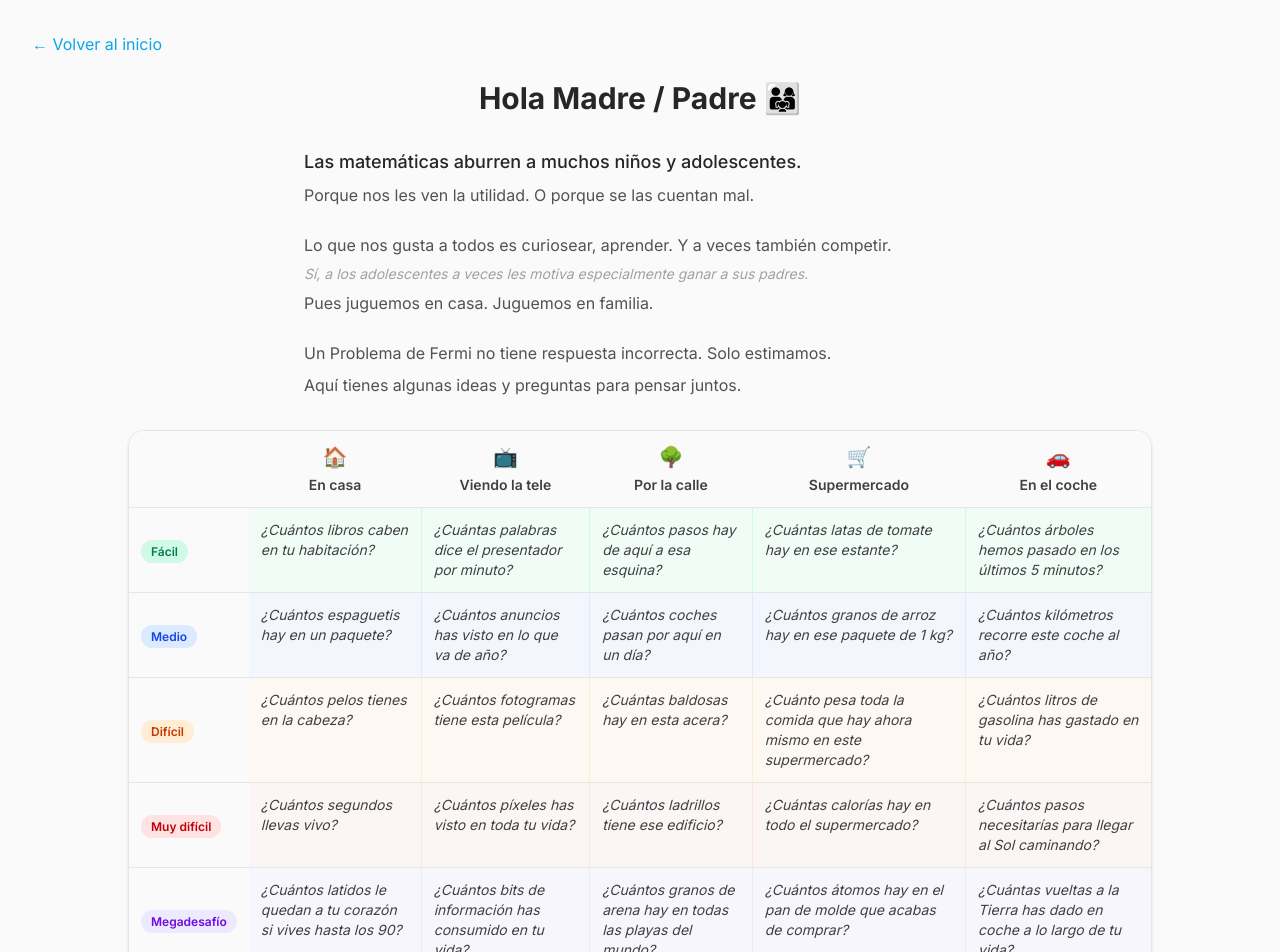
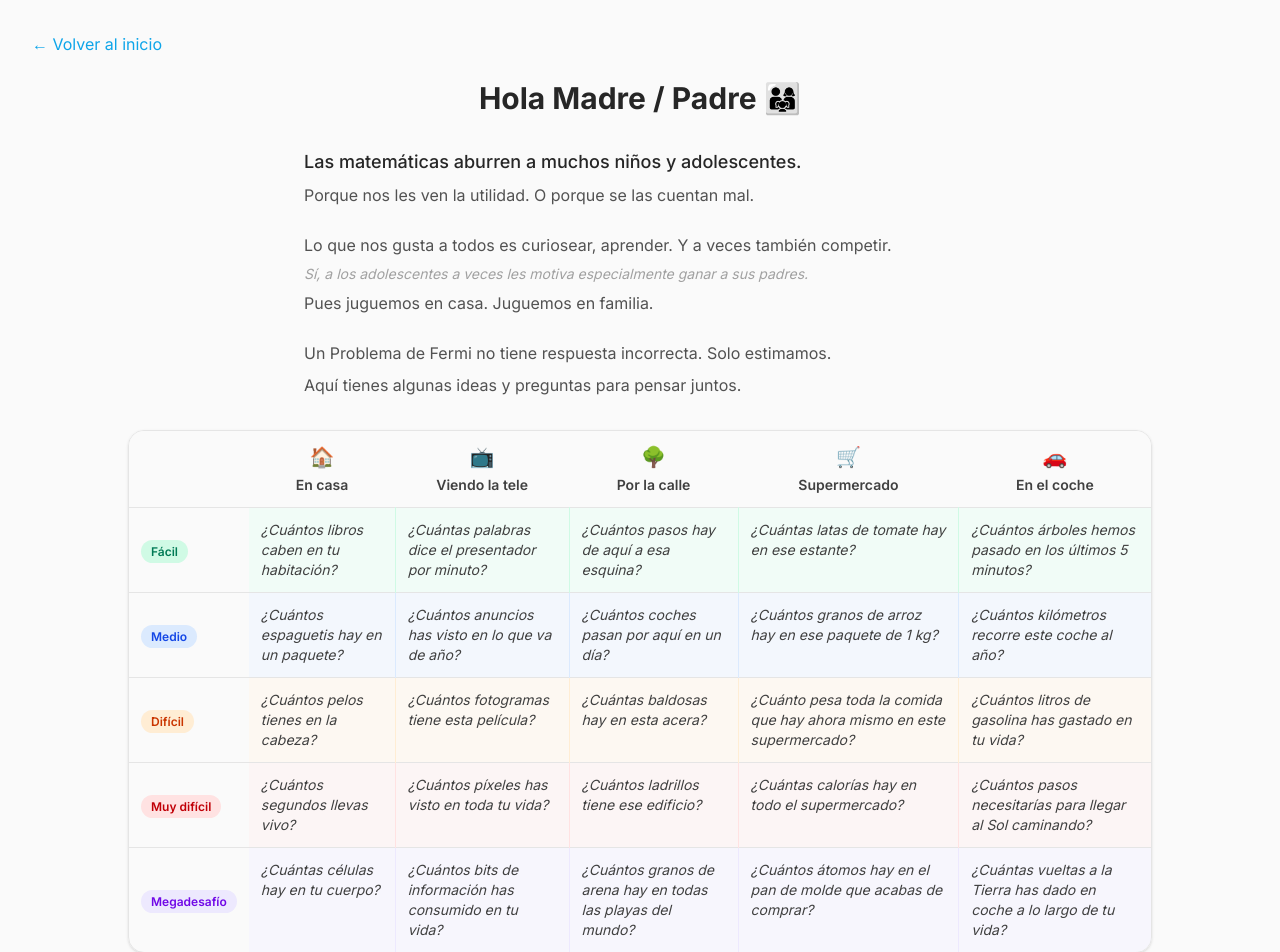
Before and after one commit to sheriffff/fermi, a Vue app: page /padre in a window 1280 px wide. Shown: the top 952 px of the page. Built offline with nearby package versions, Linux system fonts and the light colour scheme; no server answers.

Commit message:
improve questios padre

```diff
--- a/src/data/padreQuestions.js
+++ b/src/data/padreQuestions.js
@@ -15,7 +15,7 @@ export const themes = [
       '¿Cuántos espaguetis hay en un paquete?',
       '¿Cuántos pelos tienes en la cabeza?',
       '¿Cuántos segundos llevas vivo?',
-      '¿Cuántos latidos le quedan a tu corazón si vives hasta los 90?',
+      '¿Cuántas células hay en tu cuerpo?',
     ],
   },
   {
--- a/src/views/HomeView.vue
+++ b/src/views/HomeView.vue
@@ -97,8 +97,9 @@ function handleFermiClick() {
                 Este tipo de problemas de estimación son conocidos como <a href="https://es.wikipedia.org/wiki/Problema_de_Fermi" target="_blank" class="text-primary-600 hover:underline">Problemas de Fermi</a>, uno de los pocos grandes físicos teóricos y a la vez experimentales de la historia.
               </p>
               <p class="text-neutral-600 leading-relaxed">
-                Esta aplicación web la hice para que tú juegues a estimar cantidades. Y forma parte de un proyecto más grande,
-                mi TFM del Máster del Profesorado, donde investigo sobre la capacidad de estimación de los adolescentes.
+                Esta aplicación web la hice para que tú juegues a estimar cantidades. Y la desarrollo en paralelo a otro
+                proyecto, mi TFM del Máster del Profesorado, donde investigo sobre la capacidad de estimación de
+                los adolescentes.
               </p>
             </div>
           </div>
```
